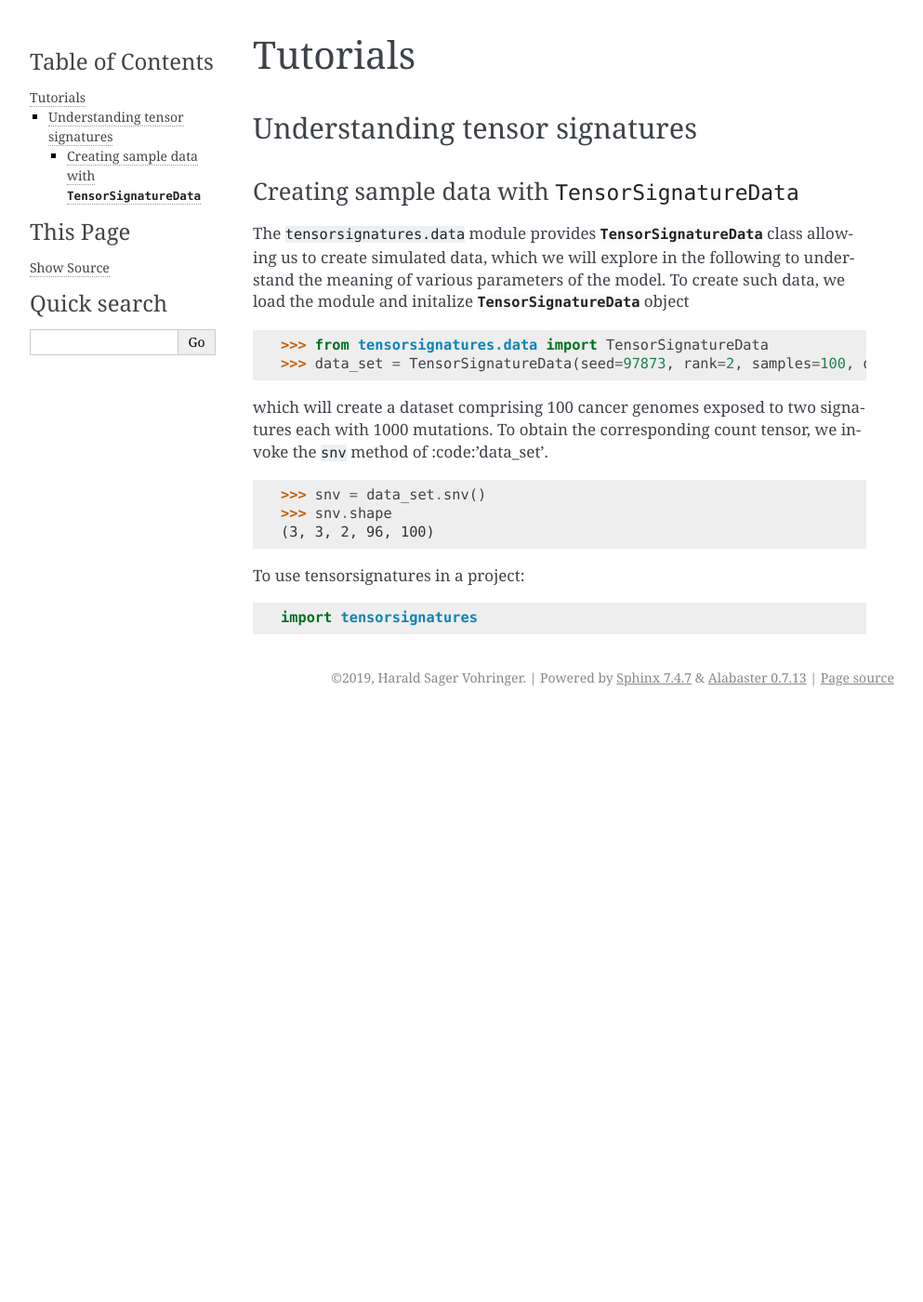
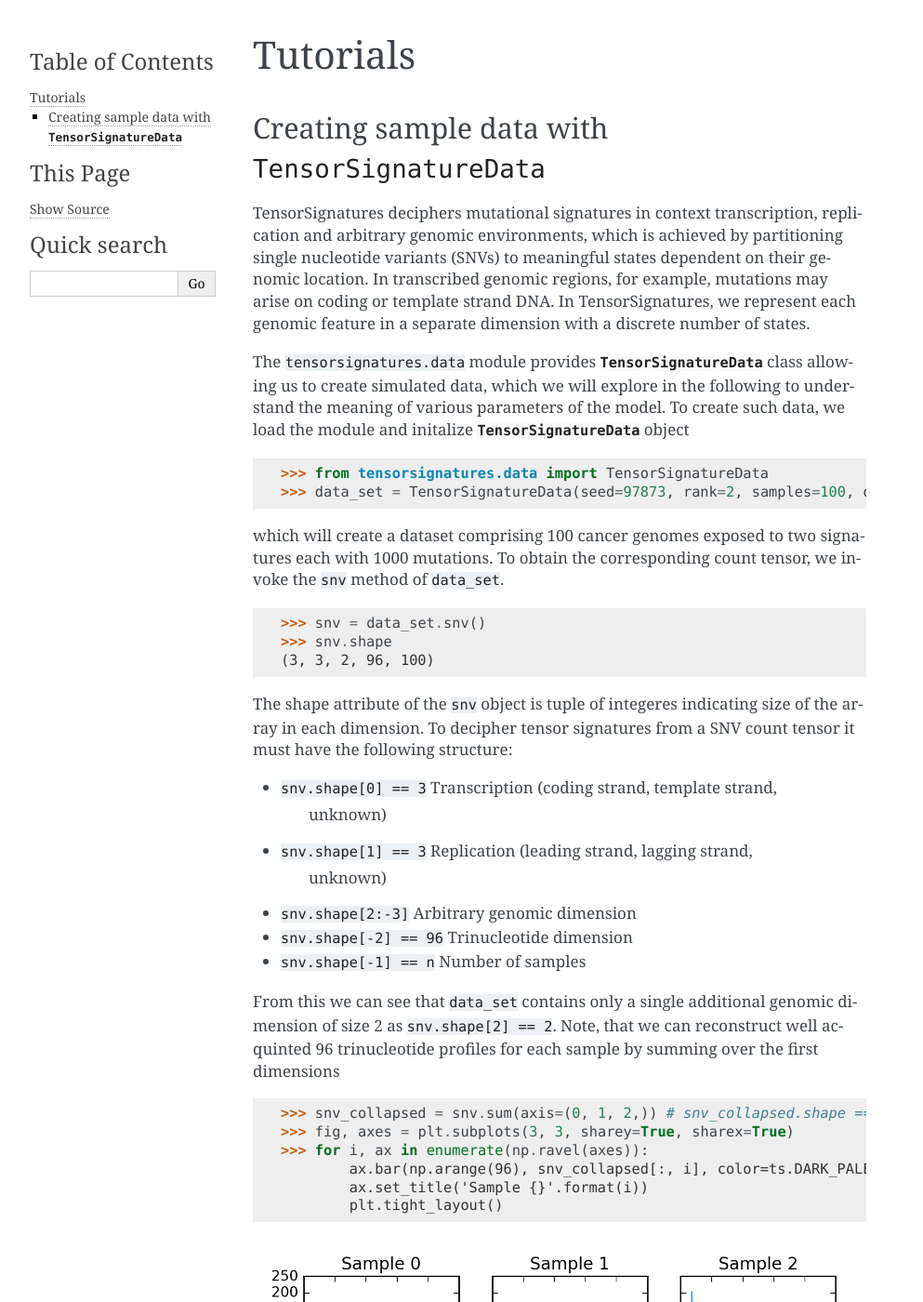
Before and after one commit to sagar87/tensorsignatures, a Sphinx documentation site: the page built from docs/tutorials.rst, in a window 1280 px wide and 1400 px high. Shown: the whole window at 93% size, without its empty margins (148-1141 px from the left). Built offline with Sphinx 7.4.7, drawn with Linux system fonts in a browser that asks for light colours.

Commit message:
Updates to the documentations

```diff
--- a/docs/tutorials.rst
+++ b/docs/tutorials.rst
@@ -3,11 +3,16 @@ Tutorials
 =========
 
 
-Understanding tensor signatures
-===============================
+Creating sample data with :code:`TensorSignatureData`
+=====================================================
 
-Creating sample data with :code:`TensorSignatureData`
------------------------------------------------------
+TensorSignatures deciphers mutational signatures in context transcription,
+replication and arbitrary genomic environments, which is achieved by partitioning
+single nucleotide variants (SNVs) to meaningful states dependent on their
+genomic location. In transcribed genomic regions, for example, mutations may
+arise on coding or template strand DNA. In TensorSignatures, we represent each
+genomic feature in a separate dimension with a discrete number of states.
+
 
 The :code:`tensorsignatures.data` module provides :obj:`TensorSignatureData`
 class allowing us to create simulated data, which we will explore in the
@@ -20,11 +25,43 @@ object
 
 which will create a dataset comprising 100 cancer genomes exposed to two
 signatures each with 1000 mutations. To obtain the corresponding count tensor,
-we invoke the :code:`snv` method of :code:'data_set'.
+we invoke the :code:`snv` method of :code:`data_set`.
 
 >>> snv = data_set.snv()
 >>> snv.shape
 (3, 3, 2, 96, 100)
+
+The shape attribute of the :code:`snv` object is tuple of integeres indicating
+size of the array in each dimension. To decipher tensor signatures from a
+SNV count tensor it must have the following structure:
+
+* :code:`snv.shape[0] == 3` Transcription (coding strand, template strand,
+    unknown)
+* :code:`snv.shape[1] == 3` Replication (leading strand, lagging strand,
+    unknown)
+* :code:`snv.shape[2:-3]` Arbitrary genomic dimension
+* :code:`snv.shape[-2] == 96` Trinucleotide dimension
+* :code:`snv.shape[-1] == n` Number of samples
+
+From this we can see that :code:`data_set` contains only a single additional
+genomic dimension of size 2 as :code:`snv.shape[2] == 2`. Note, that we can
+reconstruct well acquinted 96 trinucleotide profiles for each sample by summing
+over the first dimensions
+
+>>> snv_collapsed = snv.sum(axis=(0, 1, 2,)) # snv_collapsed.shape == (96, 100)
+>>> fig, axes = plt.subplots(3, 3, sharey=True, sharex=True)
+>>> for i, ax in enumerate(np.ravel(axes)):
+        ax.bar(np.arange(96), snv_collapsed[:, i], color=ts.DARK_PALETTE, edgecolor="None")
+        ax.set_title('Sample {}'.format(i))
+        plt.tight_layout()
+
+.. figure::  images/samples.png
+   :align:   center
+
+
+
+
+
 
 
 
```
Also changed, not shown: docs/images/samples.png (added).
